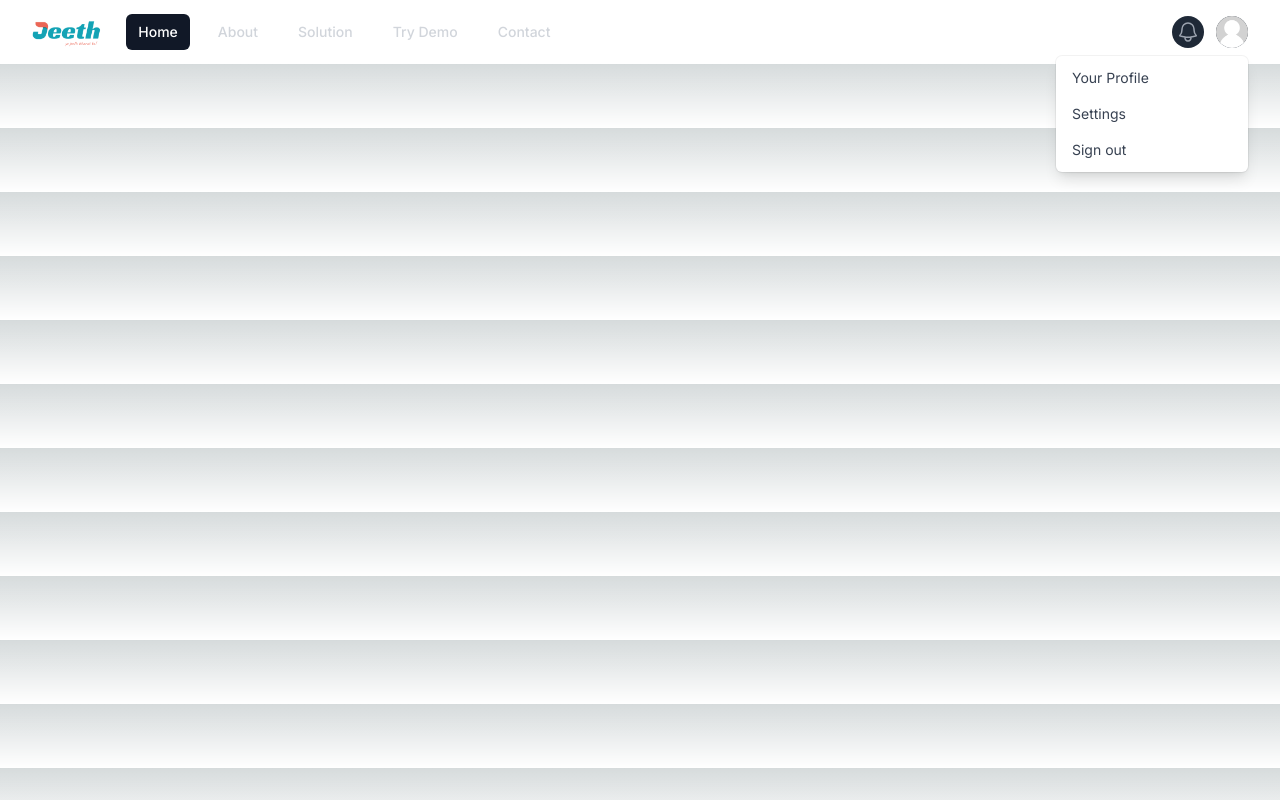
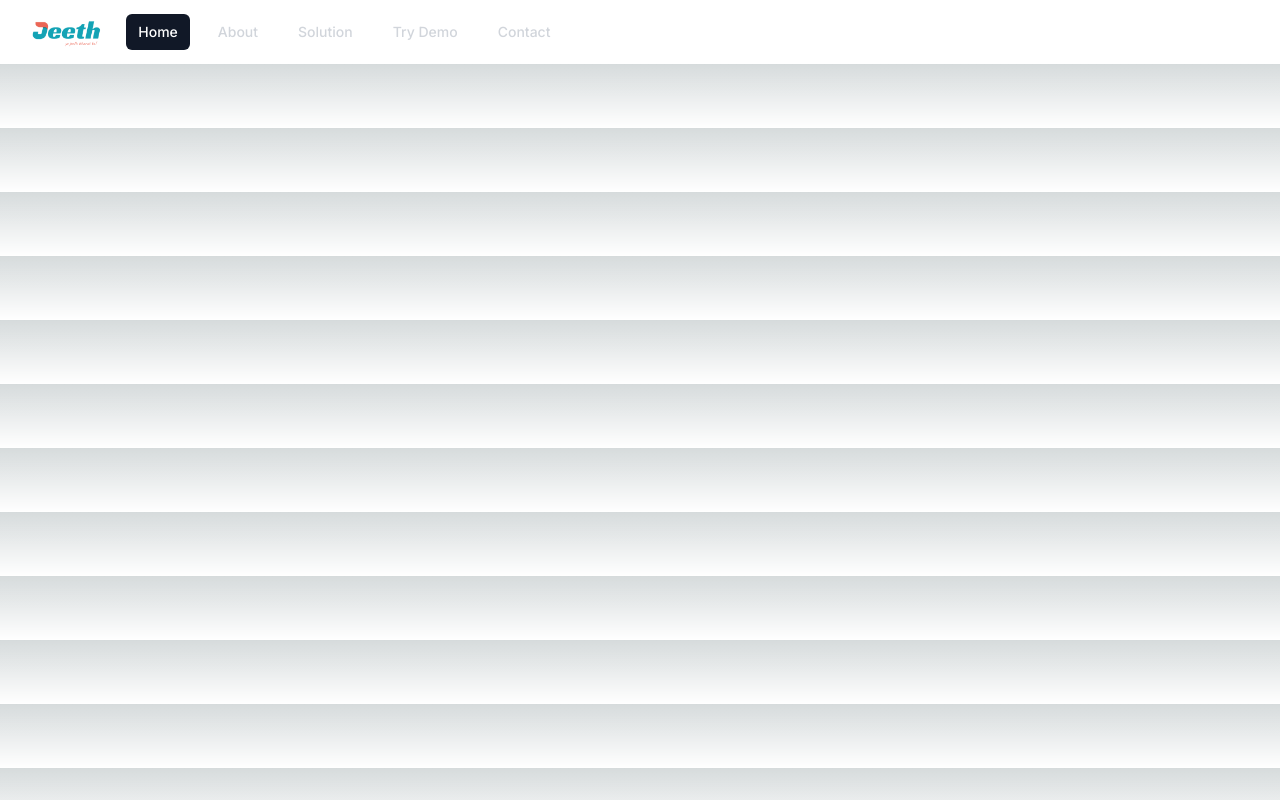
Before and after one commit to buildby/Jeethlandingpage, a Next.js app: page / in a window 1280 px wide. Built offline with nearby package versions, Linux system fonts and the light colour scheme.

Commit message:
change page menu

```diff
--- a/src/app/page.tsx
+++ b/src/app/page.tsx
@@ -30,30 +30,6 @@ export default function Home() {
                 </div>
               </div>
             </div>
-            <div className="absolute inset-y-0 right-0 flex items-center pr-2 sm:static sm:inset-auto sm:ml-6 sm:pr-0">
-              <button type="button" className="relative rounded-full bg-gray-800 p-1 text-gray-400 hover:text-white focus:outline-none focus:ring-2 focus:ring-white focus:ring-offset-2 focus:ring-offset-gray-800">
-                <span className="absolute -inset-1.5"></span>
-                <span className="sr-only">View notifications</span>
-                <svg className="h-6 w-6" fill="none" viewBox="0 0 24 24" stroke-width="1.5" stroke="currentColor" aria-hidden="true">
-                  <path stroke-linecap="round" stroke-linejoin="round" d="M14.857 17.082a23.848 23.848 0 005.454-1.31A8.967 8.967 0 0118 9.75v-.7V9A6 6 0 006 9v.75a8.967 8.967 0 01-2.312 6.022c1.733.64 3.56 1.085 5.455 1.31m5.714 0a24.255 24.255 0 01-5.714 0m5.714 0a3 3 0 11-5.714 0" />
-                </svg>
-              </button>
-
-              <div className="relative ml-3">
-                <div>
-                  <button type="button" className="relative flex rounded-full bg-gray-800 text-sm focus:outline-none focus:ring-2 focus:ring-white focus:ring-offset-2 focus:ring-offset-gray-800" id="user-menu-button" aria-expanded="false" aria-haspopup="true">
-                    <span className="absolute -inset-1.5"></span>
-                    <span className="sr-only">Open user menu</span>
-                    <img className="h-8 w-8 rounded-full" src="default-profile.jpg" alt=""/>
-                  </button>
-                </div>
-                <div className="absolute right-0 z-10 mt-2 w-48 origin-top-right rounded-md bg-white py-1 shadow-lg ring-1 ring-black ring-opacity-5 focus:outline-none" role="menu" aria-orientation="vertical" aria-labelledby="user-menu-button">
-                  <a href="#" className="block px-4 py-2 text-sm text-gray-700" role="menuitem" id="user-menu-item-0">Your Profile</a>
-                  <a href="#" className="block px-4 py-2 text-sm text-gray-700" role="menuitem" id="user-menu-item-1">Settings</a>
-                  <a href="#" className="block px-4 py-2 text-sm text-gray-700" role="menuitem" id="user-menu-item-2">Sign out</a>
-                </div>
-              </div>
-            </div>
           </div>
         </div>
 
```
